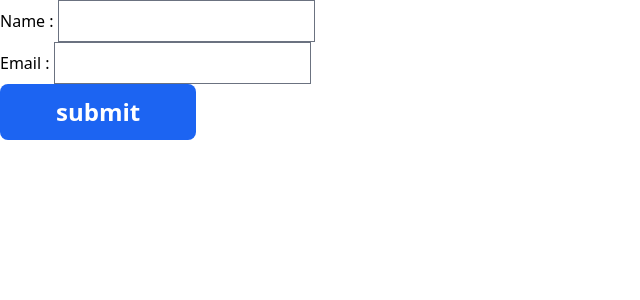
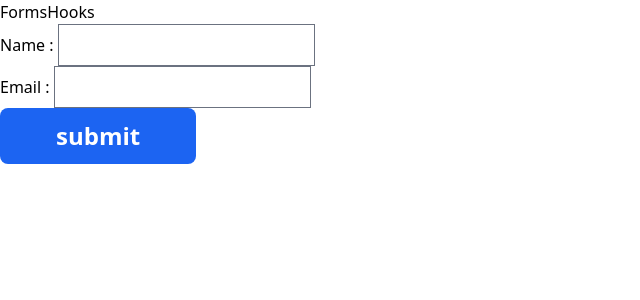
Before and after one commit to el-hadji-mamadou-sarr/NotReact, a React (Create React App) app: page / in a window 1280 px wide. Shown: the top 300 px of the page, without its empty margins (0-640 px from the left). Built offline with nearby package versions, Linux system fonts and the light colour scheme.

Commit message:
end of course

```diff
--- a/package.json
+++ b/package.json
@@ -11,6 +11,7 @@
     "flowbite-react": "^0.3.7",
     "react": "^18.2.0",
     "react-dom": "^18.2.0",
+    "react-router-dom": "^6.6.1",
     "react-scripts": "5.0.1",
     "web-vitals": "^2.1.4"
   },
--- a/src/App.js
+++ b/src/App.js
@@ -7,11 +7,28 @@ import {ShortCircuit} from "./ShortCircuit";
 import {ShowHide} from "./ShowHide";
 import {Forms} from "./Forms";
 import {MultipleInputs} from "./MultipleInputs";
+import {Reducer} from "./Reducer";
+import { BrowserRouter as Router, Routes, Route, Link } from 'react-router-dom';
+import {Routing} from "./Routing";
+import {Hooks} from "./Hooks";
 
 function App() {
 
   return (
-      <MultipleInputs/>
+      <Router>
+          <div>
+              <div>
+                  <Link to="/">Forms</Link>
+                  <Link to="/Hooks">Hooks</Link>
+
+              </div>
+              <Routes>
+                  <Route path="/" element={<Forms />} />
+                  <Route path="/Hooks" element={<Hooks />} />
+                  <Route path="*" element={<h1>Error page</h1> } />
+              </Routes>
+          </div>
+      </Router>
 
   );
 }
--- /dev/null
+++ b/src/Reducer.js
@@ -0,0 +1,7 @@
+export const Reducer = ()=>{
+    return (
+        <div>
+
+        </div>
+    );
+}
--- /dev/null
+++ b/src/Routing.js
@@ -0,0 +1,8 @@
+export const Routing = ()=>{
+
+    return(
+        <div>
+
+        </div>
+    );
+}
--- a/src/index.js
+++ b/src/index.js
@@ -8,7 +8,7 @@ import reportWebVitals from './reportWebVitals';
 const root = ReactDOM.createRoot(document.getElementById('root'));
 root.render(
   <React.StrictMode>
-    <App />
+    <App/>
   </React.StrictMode>
 );
 
```
Also changed, not shown: 2 other files (tests, documents, lock files or other folders).
